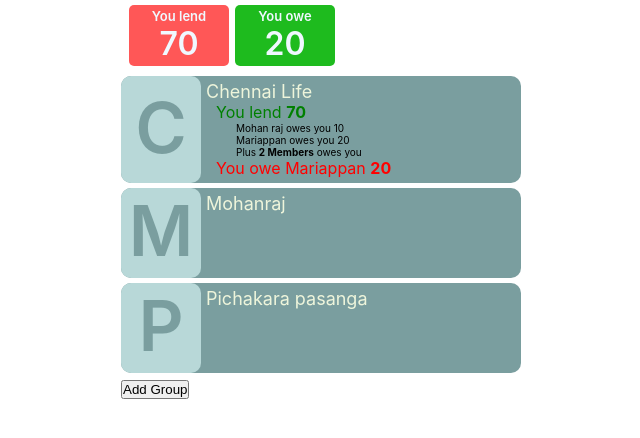
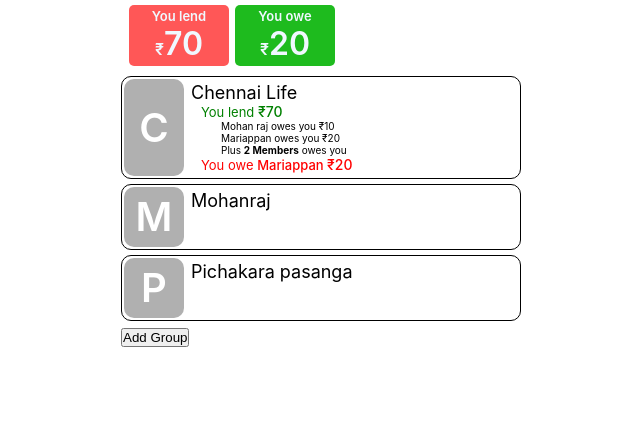
Before and after one commit to selva-thayalan/expense-buddy, a React (Create React App) app: page / in a window 1280 px wide. Shown: the top 438 px of the page, without its empty margins (319-959 px from the left). Built offline with nearby package versions, Linux system fonts and the light colour scheme.

Commit message:
Changed design for the split page

```diff
--- a/src/pages/Home.tsx
+++ b/src/pages/Home.tsx
@@ -35,14 +35,14 @@ const Home = () => {
         });
         if(totalLend > 0){
             if(totalLendersCount > 1){
-                elements.push(<li className="positive-color">You lend <b>{totalLend}</b></li>);
+                elements.push(<li className="positive-color group-split-overview-cont">You lend <b className="split-overview-amount">&#8377;{totalLend}</b></li>);
                 let lendDetails = [], count = 0;
                 for(let i=0; i<overview.length; i++){
                     let item = overview[i];
                     if(item.memberId === userId){
                         count++;
                         if(count < MAX_DETAILED_LIST_COUNT || count === totalLendersCount){
-                            lendDetails.push(<p>{getMemeberNameById(members, item.owesId)} owes you {item.amount}</p>);
+                            lendDetails.push(<p>{getMemeberNameById(members, item.owesId)} owes you &#8377;{item.amount}</p>);
                         }
                         else{
                             lendDetails.push(<p>Plus <b>{totalLendersCount - lendDetails.length} Members</b> owes you</p>);
@@ -56,7 +56,7 @@ const Home = () => {
                 for(let i=0; i<overview.length; i++){
                     let item = overview[i];
                     if(item.memberId === userId){
-                        elements.push(<li className="positive-color">{getMemeberNameById(members, item.owesId)} owes you <b>{item.amount}</b></li>);
+                        elements.push(<li className="positive-color group-split-overview-cont"><span className="f_w_500">{getMemeberNameById(members, item.owesId)}</span> owes you <b className="split-overview-amount">&#8377;{item.amount}</b></li>);
                         break;
                     }
                 }
@@ -64,7 +64,7 @@ const Home = () => {
         }
         if(totalBorrow > 0){
             if(totalBorrowersCount > 1){
-                elements.push(<li className="negative-color">You owe <b>{totalBorrow}</b></li>);
+                elements.push(<li className="negative-color group-split-overview-cont">You owe <p className="split-overview-amount">&#8377;{totalBorrow}</p></li>);
                 if(totalLendersCount <= 1){
                     let borrowDetails = [], count = 0;
                     for(let i=0; i<overview.length; i++){
@@ -72,7 +72,7 @@ const Home = () => {
                         if(item.owesId === userId){
                             count++;
                             if(count < MAX_DETAILED_LIST_COUNT || count === totalBorrowersCount){
-                                borrowDetails.push(<p>You owe {getMemeberNameById(members, item.memberId)} {item.amount}</p>);
+                                borrowDetails.push(<p>You owe {getMemeberNameById(members, item.memberId)} &#8377;{item.amount}</p>);
                             }
                             else{
                                 borrowDetails.push(<p>You owe <b>{totalBorrowersCount - borrowDetails.length} Members</b> more</p>);
@@ -87,7 +87,7 @@ const Home = () => {
                 for(let i=0; i<overview.length; i++){
                     let item = overview[i];
                     if(item.owesId === userId){
-                        elements.push(<li className="negative-color">You owe {getMemeberNameById(members, item.memberId)} <b>{item.amount}</b></li>);
+                        elements.push(<li className="negative-color group-split-overview-cont">You owe <span className="f_w_500">{getMemeberNameById(members, item.memberId)}</span> <b className="split-overview-amount">&#8377;{item.amount}</b></li>);
                         break;
                     }
                 }
@@ -111,10 +111,10 @@ const Home = () => {
             });
         });
         if(totalLend > 0){
-            elements.push(<li className="total-split-overview-card lend-card">You lend <p className="split-amount">{totalLend}</p></li>);
+            elements.push(<li className="total-split-overview-card lend-card">You lend <p className="split-amount no_wrap"><span className="f_size_m">&#8377;</span>{totalLend}</p></li>);
         }
         if(totalBorrow > 0){
-            elements.push(<li className="total-split-overview-card owe-card">You owe <p className="split-amount">{totalBorrow}</p></li>);
+            elements.push(<li className="total-split-overview-card owe-card">You owe <p className="split-amount no_wrap"><span className="f_size_m">&#8377;</span>{totalBorrow}</p></li>);
         }
         return elements;
     }
--- a/src/styles/Common.scss
+++ b/src/styles/Common.scss
@@ -32,10 +32,22 @@
     font-size: small;
 }
 
+.f_size_m{
+    font-size: medium;
+}
+
+.no_wrap{
+    white-space: nowrap;
+}
+
 .f_size_lr{
     font-size: 30px;
     height: 30px;
     line-height: 28px;
+}
+
+.f_w_500{
+    font-weight: 500;
 }
 
 .f_weight_b{
--- a/src/styles/Home.scss
+++ b/src/styles/Home.scss
@@ -28,28 +28,30 @@
 
 .split-cont{
     display: flex;
-    min-height: 90px;
+    min-height: 60px;
     width: 100%;
     border-radius: 10px;
-    background-color: var(--seconday-color);
+    border: 1px solid black;
+    // background-color: var(--seconday-color);
     &:not(:first-child){
         margin-top: 5px;
     }
 }
 
 .split-pic{
-    width: 80px;
+    width: 60px;
     text-align: center;
-    background-color: var(--primary-color);
+    background-color: rgb(176, 176, 176);
     border-radius: 10px;
+    margin: 2px;
     >p{
         font-weight: 600;
-        font-size: 70px;
-        line-height: 85px;
-        height: 90px;
+        font-size: 40px;
+        line-height: 60px;
+        height: 60px;
         padding: 0px;
         margin: auto;
-        color: var(--seconday-color);
+        color: white;
     }
 }
 
@@ -57,6 +59,9 @@
     width: calc(100% - 80px);
     padding: 5px;
     font-size: 18px;
+    .split-name{
+        color: black;
+    }
 }
 
 .split-overview{
@@ -69,3 +74,11 @@
     font-size: x-small;
     color: black;
 }
+
+.group-split-overview-cont{
+    font-size: small;
+    .split-overview-amount{
+        font-size: 14px;
+        font-weight: 500;
+    }
+}
```
